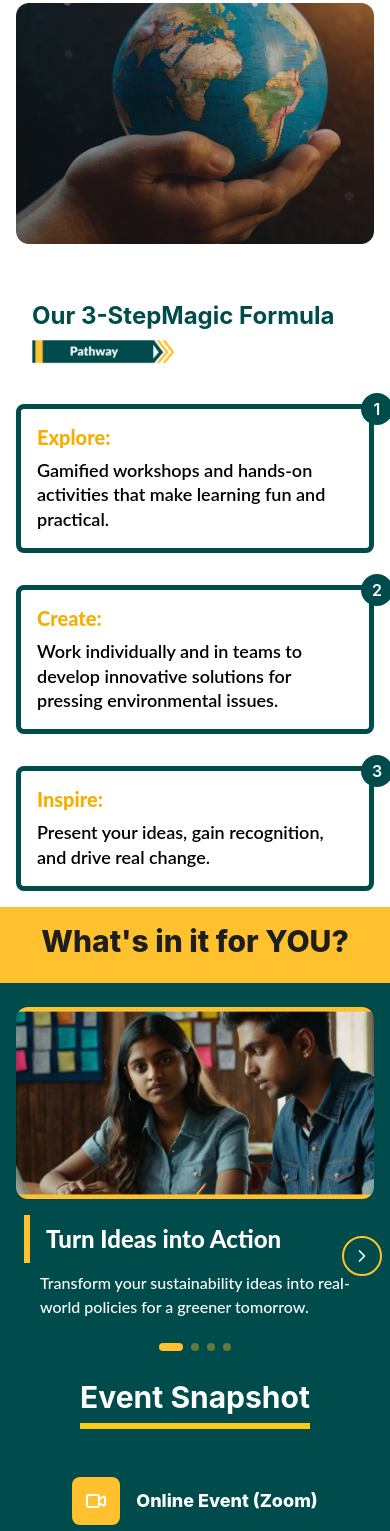
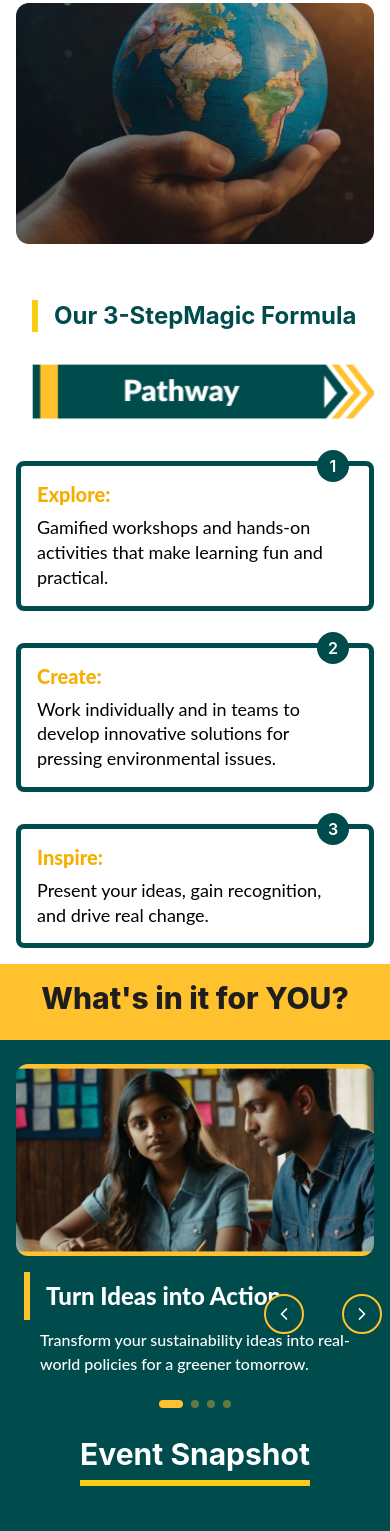
Before and after one commit to sushrut-patil/sustainaspark, a React (Create React App) app: page / in a window 390 px wide. Shown: the part 2154-3685 px from the top of the page. Built offline with nearby package versions, Linux system fonts and the light colour scheme.

Commit message:
Responsiveness Update

```diff
--- a/src/Components/AboutSS4.js
+++ b/src/Components/AboutSS4.js
@@ -4,7 +4,7 @@ const AboutSS4 = ({ registrationRef }) => {
   const handleRegisterClick = () => {
     console.log("hit");
     registrationRef.current?.scrollIntoView({ behavior: 'smooth' });
-};
+  };
   return (
     <div className="relative flex flex-col items-start p-4 md:p-8 max-w-7xl mx-auto">
       <div className="grid md:grid-cols-2 gap-6 md:gap-12 items-start">
@@ -21,7 +21,7 @@ const AboutSS4 = ({ registrationRef }) => {
           </p>
 
           <button className="bg-[#FFC12D] text-black font-bold py-4 md:py-5 px-6 md:px-8 rounded-lg w-fit hover:bg-yellow-400 transition-colors"
-          onClick={handleRegisterClick} >
+          onClick={handleRegisterClick}>
             Become a Part
           </button>
         </div>
@@ -38,7 +38,6 @@ const AboutSS4 = ({ registrationRef }) => {
             alt="Decorative leaf"
             className="absolute bottom-[-100px] right-[-120px] w-48 h-48 z-10 hidden md:block"
           />
-          {/* <div className="absolute top-0 left-0 w-[150px] md:w-[226px] h-[70px] md:h-[102px] bg-white rounded" /> */}
         </div>
       </div>
 
@@ -46,7 +45,7 @@ const AboutSS4 = ({ registrationRef }) => {
       <div className="mt-12 md:mt-8 w-full">
         <div className="flex flex-col lg:flex-row items-start lg:items-stretch gap-8 lg:gap-6">
           <div className="border-l-6 border-[#FFC12D] pl-4 py-2">
-            <h3 className="text-[#004C4C] text-2xl md:text-[32px] font-bold">
+            <h3 className="text-[#004C4C] text-2xl md:text-[32px] font-bold border-l-[6px] border-yellow-400 pl-4 mb-8">
               Our 3-Step
               <br className="hidden sm:block" />
               Magic Formula
@@ -55,11 +54,11 @@ const AboutSS4 = ({ registrationRef }) => {
             <img
               src="/images/pathway.png"
               alt="Pathway"
-              className="h-6 md:h-8 mt-2"
+              className="h-full w-full md:h-8 mt-2"
             />
           </div>
 
-          <div className="grid grid-cols-1 md:grid-cols-3 lg:flex gap-8 lg:gap-6 w-full lg:w-auto">
+          <div className="grid grid-cols-1 md:grid-cols-3 lg:flex gap-8 lg:gap-6 flex-grow lg:w-64">
             {[
               {
                 number: 1,
@@ -79,9 +78,9 @@ const AboutSS4 = ({ registrationRef }) => {
             ].map((item, index) => (
               <div
                 key={index}
-                className="relative border-[5px] border-[#004C4C] rounded-lg p-4 w-full lg:w-64"
+                className="relative border-[5px] border-[#004C4C] rounded-lg p-4 w-full"
               >
-                <div className="absolute -top-4 -right-6 w-8 h-8 bg-[#004C4C] rounded-full flex items-center justify-center text-white font-semibold">
+                <div className="absolute -top-4 -right-[-20px] w-8 h-8 bg-[#004C4C] rounded-full flex items-center justify-center text-white font-semibold">
                   {item.number}
                 </div>
                 <div className="flex flex-col h-full">
@@ -92,7 +91,7 @@ const AboutSS4 = ({ registrationRef }) => {
                     {item.title}
                   </h4>
                   <p
-                    className="font-lato text-black font-semibold text-lg md:text-xl lg:text-[24px] leading-snug md:leading-[29px]"
+                    className="font-lato text-black  text-lg md:text-xl lg:text-[24px] leading-snug md:leading-[29px]"
                     style={{ fontFamily: 'Lato' }}
                   >
                     {item.text}
--- a/src/Components/BenefitsSlider.js
+++ b/src/Components/BenefitsSlider.js
@@ -1,5 +1,5 @@
 import React, { useState } from 'react';
-import { ChevronRight } from 'lucide-react';
+import { ChevronRight,ChevronLeft } from 'lucide-react';
 
 const BenefitsSlider = () => {
   const [currentSlide, setCurrentSlide] = useState(0);
@@ -30,7 +30,9 @@ const BenefitsSlider = () => {
   const nextSlide = () => {
     setCurrentSlide((prev) => (prev + 1) % slides.length);
   };
-
+  const prevSlide = () => {
+    setCurrentSlide((prev) => (prev - 1 + slides.length) % slides.length);
+  };
   const goToSlide = (index) => {
     setCurrentSlide(index);
   };
@@ -93,6 +95,13 @@ const BenefitsSlider = () => {
             >
               <ChevronRight size={20} className="text-[#FFFFFF] md:w-6 md:h-6" />
             </button>
+            <button
+              onClick={prevSlide}
+              className="absolute right-[70px] md:right-[70px] top-[40%] -translate-y-1/2 bg-[#004C4C] rounded-full p-2 md:p-4 hover:bg-[#005C5C] transition-colors border-2 md:border-4 border-[#FFC12D]"
+              aria-label="Previous slide"
+            >
+              <ChevronLeft size={20} className="text-[#FFFFFF] md:w-6 md:h-6" />
+            </button>
           </div>
 
           {/* Progress Dots */}
```
